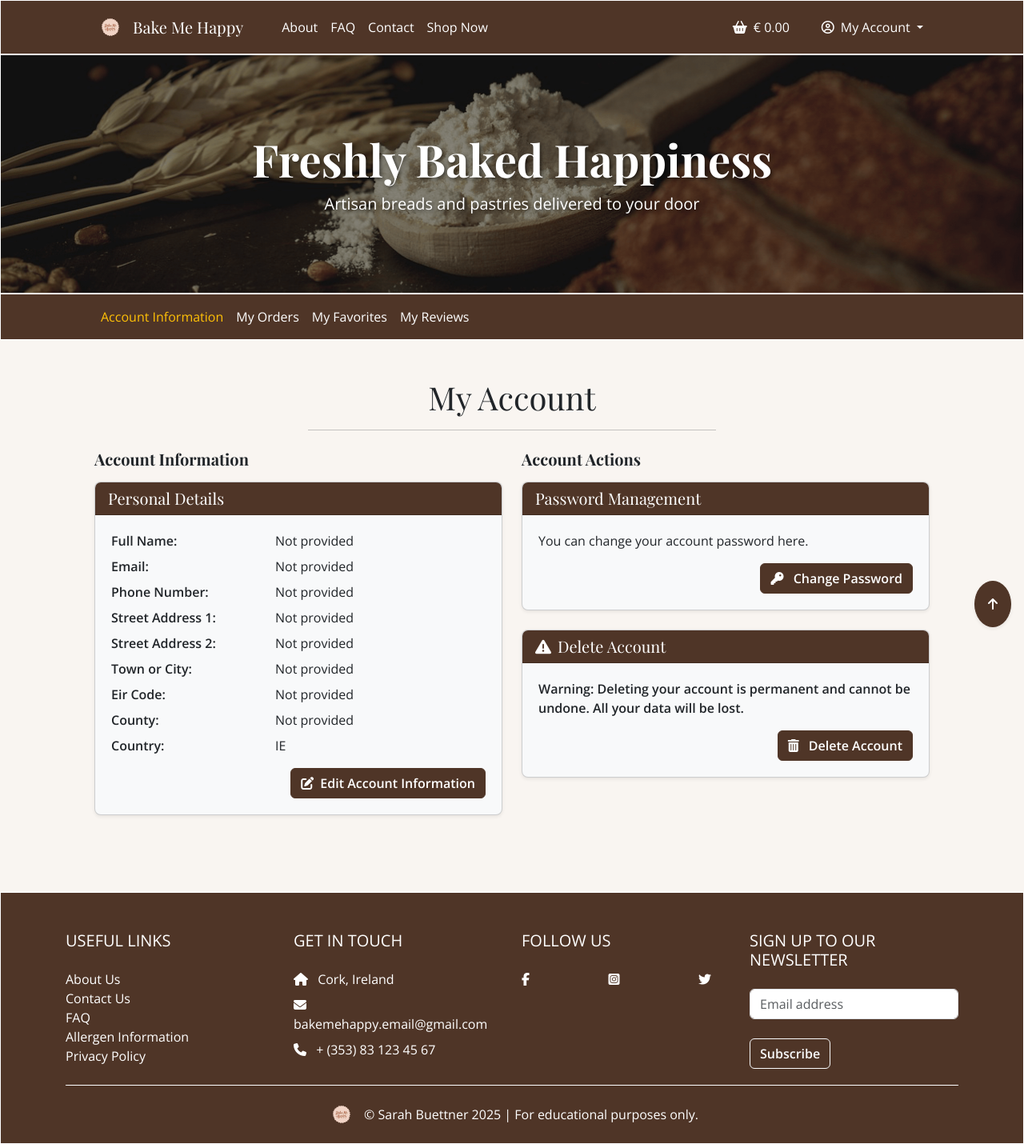
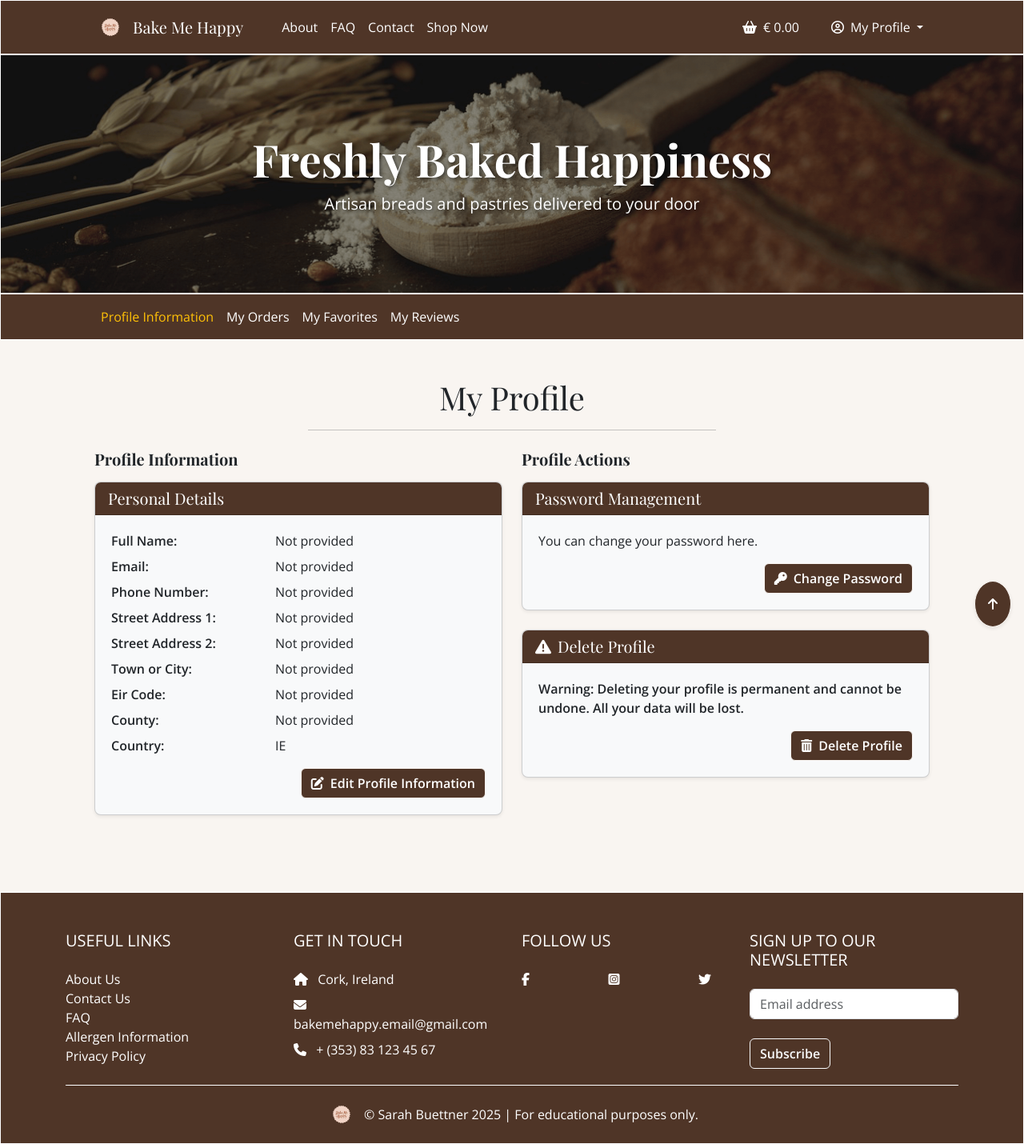
Before and after one commit to Sarah-Bue/bake-me-happy, a Django app: page /profile/ in a window 1280 px wide. Shown: the whole page at 80% size. Run offline with Django 4.2, Linux system fonts and the light colour scheme; the visitor is signed in with stand-in values (Sample User, id 1); data comes from the database, SQL or seed files in the repository; parts of the project's set-up code (start-up, migrations or seed data) failed here and were passed over; some libraries are stand-ins or nearby versions.

Commit message:
fix: update navbar styles on privacypolicy. refactor product review section. update profile / account teriminology for improved consistency

```diff
--- a/profiles/templates/profiles/includes/profile_navigation.html
+++ b/profiles/templates/profiles/includes/profile_navigation.html
@@ -8,7 +8,7 @@
         <div class="collapse navbar-collapse" id="profileNavbarContent">
             <ul class="navbar-nav me-auto mb-2 mb-lg-0">
                 <li class="nav-item">
-                    <a class="nav-link active" href="{% url 'profile' %}" aria-current="page">Account Information</a>
+                    <a class="nav-link active" href="{% url 'profile' %}" aria-current="page">Profile Information</a>
                 </li>
                 <li class="nav-item">
                     <a class="nav-link" href="{% url 'orders' %}" aria-label="View order history">My Orders</a>
--- a/profiles/templates/profiles/profile.html
+++ b/profiles/templates/profiles/profile.html
@@ -6,7 +6,7 @@
 {% endblock %}
 
 <!-- Page Title -->
-{% block extra_title %} | My Account{% endblock %}
+{% block extra_title %} | My Profile{% endblock %}
 
 <!-- Content Block -->
 {% block content %}
@@ -20,18 +20,18 @@
         <!-- Header -->
         <header class="row">
             <div class="col-12 col-md-6 offset-md-3">
-                <h1 class="display-6 text-center" id="account-title">My Account</h1>
+                <h1 class="display-6 text-center" id="profile-title">My Profile</h1>
                 <hr class="mb-4" aria-hidden="true">
             </div>
         </header>
 
         <!-- Profile Section -->
-        <section class="row" aria-labelledby="account-section-title">
+        <section class="row" aria-labelledby="profile-section-title">
             <div class="col-12 position-relative">
                 <div class="row">
-                    <!-- Account Information -->
+                    <!-- Profile Information -->
                     <div class="col-12 col-md-6">
-                        <h2 class="lead mb-3 fw-bold">Account Information</h2>
+                        <h2 class="lead mb-3 fw-bold">Profile Information</h2>
 
                         <!-- Personal Details (read-only by default) -->
                         <div class="card no-hover border-white-subtle bg-body-tertiary rounded-3 shadow" id="profile-view">
@@ -77,18 +77,18 @@
                                     <div class="col-8 col-md-7">{{ form.default_country.value|default:"IE" }}</div>
                                 </div>
 
-                                <!-- Edit Account Button -->
+                                <!-- Edit Profile Button -->
                                 <div class="row">
                                     <div class="col-12 text-end">
-                                        <button id="edit-profile-btn" class="btn btn-dark" aria-label="Edit account information">
-                                            <i class="fa-solid fa-pen-to-square me-2" aria-hidden="true"></i>Edit Account Information
+                                        <button id="edit-profile-btn" class="btn btn-dark" aria-label="Edit profile information">
+                                            <i class="fa-solid fa-pen-to-square me-2" aria-hidden="true"></i>Edit Profile Information
                                         </button>
                                     </div>
                                 </div>
                             </div>
                         </div>
 
-                        <!-- Edit Account (hidden by default) -->
+                        <!-- Edit Profile (hidden by default) -->
                         <div id="profile-edit" class="mt-3" style="display: none;">
                             <div class="card no-hover border border-white-subtle bg-body-tertiary rounded-3 shadow">
                                 <div class="card-body">
@@ -123,9 +123,9 @@
                         </div>
                     </div>
 
-                    <!-- Account Actions -->
+                    <!-- Profile Actions -->
                     <div class="col-12 col-md-6">
-                        <h2 class="lead mb-3 fw-bold">Account Actions</h2>
+                        <h2 class="lead mb-3 fw-bold">Profile Actions</h2>
 
                         <!-- Password Change Card -->
                         <div class="card no-hover mb-4 border-white-subtle bg-body-tertiary rounded-3 shadow">
@@ -133,27 +133,27 @@
                                 <h3 class="h5 mb-0">Password Management</h3>
                             </div>
                             <div class="card-body">
-                                <p>You can change your account password here.</p>
+                                <p>You can change your password here.</p>
                                 <div class="text-end">
                                     <a href="{% url 'account_change_password' %}" class="btn btn-dark" aria-label="Change password">
-                                        <i class="fa-solid fa-key me-2" aria-hidden="true"></i> Change Password
+                                        <i class="fa-solid fa-key me-2" aria-hidden="true"></i>Change Password
                                     </a>
                                 </div>
                             </div>
                         </div>
 
-                        <!-- Delete Account Card -->
+                        <!-- Delete Profile Card -->
                         <div class="card no-hover border-white-subtle bg-body-tertiary rounded-3 shadow">
                             <div class="card-header bg-dark text-white">
-                                <h3 class="h5 mb-0"><i class="fa-solid fa-exclamation-triangle me-2" aria-hidden="true"></i>Delete Account</h3>
+                                <h3 class="h5 mb-0"><i class="fa-solid fa-exclamation-triangle me-2" aria-hidden="true"></i>Delete Profile</h3>
                             </div>
                             <div class="card-body">
-                                <p class="fw-bold">Warning: Deleting your account is permanent and cannot be undone. All your data will be lost.</p>
-                                <form action="{% url 'delete_profile' %}" method="POST" aria-label="Delete account form" onsubmit="return confirm('Are you sure you want to delete your profile? This action cannot be undone.');">
+                                <p class="fw-bold">Warning: Deleting your profile is permanent and cannot be undone. All your data will be lost.</p>
+                                <form action="{% url 'delete_profile' %}" method="POST" aria-label="Delete profile form" onsubmit="return confirm('Are you sure you want to delete your profile? This action cannot be undone.');">
                                     {% csrf_token %}
                                     <div class="text-end">
-                                        <button type="submit" class="btn btn-dark" aria-label="Delete account permanently">
-                                            <i class="fa-solid fa-trash-can me-2" aria-hidden="true"></i> Delete Account
+                                        <button type="submit" class="btn btn-dark" aria-label="Delete profile permanently">
+                                            <i class="fa-solid fa-trash-can me-2" aria-hidden="true"></i>Delete Profile
                                         </button>
                                     </div>
                                 </form>
--- a/static/css/base.css
+++ b/static/css/base.css
@@ -34,7 +34,7 @@ h1, h2, h3, .card-title, .navbar-brand {
 /* ---------- Buttons ---------- */
 
 .btn-dark {
-    border-color: #4f3527 !important;
+    border-color: #F9F5F1 !important;
     background-color: #4f3527 !important;
 }
 
@@ -58,6 +58,9 @@ h1, h2, h3, .card-title, .navbar-brand {
 .btn-outline-light:hover {
     color: #4f3527 !important;
 }
+
+
+/* ---------- Navbar ---------- */
 
 .navbar-nav .nav-link {
     color: rgba(255, 255, 255, 0.85) !important;
--- a/templates/base.html
+++ b/templates/base.html
@@ -99,11 +99,11 @@
                     </li>
                 </ul>
 
-                <!-- Account Dropddown -->
-                <ul class="navbar-nav mb-2 mb-lg-0 ms-lg-4" role="menubar" aria-label="Account navigation">
+                <!-- Profile Dropddown -->
+                <ul class="navbar-nav mb-2 mb-lg-0 ms-lg-4" role="menubar" aria-label="Profile navigation">
                     <li class="nav-item dropdown" role="none">
-                        <a class="nav-link dropdown-toggle" id="navbarDropdown" href="#" data-bs-toggle="dropdown" aria-expanded="false" role="menuitem" aria-haspopup="true"aria-label="My Account dropdown menu">
-                            <i class="fa-regular fa-circle-user me-2"></i>My Account
+                        <a class="nav-link dropdown-toggle" id="navbarDropdown" href="#" data-bs-toggle="dropdown" aria-expanded="false" role="menuitem" aria-haspopup="true"aria-label="My Profile dropdown menu">
+                            <i class="fa-regular fa-circle-user me-2"></i>My Profile
                         </a>
                         <ul class="dropdown-menu" aria-labelledby="navbarDropdown">
                             {% if request.user.is_authenticated %}
@@ -111,7 +111,7 @@
                                     <li role="none"><a class="dropdown-item" href="{% url 'store_management' %}" role="menuitem" aria-label="Store management">Store Management</a></li>
                                     <li role="none"><hr class="dropdown-divider" aria-hidden="true"/></li>
                                 {% endif %}
-                                <li role="none"><a class="dropdown-item" href="{% url 'profile' %}" role="menuitem" aria-label="View your account">View Account</a></li>
+                                <li role="none"><a class="dropdown-item" href="{% url 'profile' %}" role="menuitem" aria-label="View your profile">View Profile</a></li>
                                 <li role="none"><a class="dropdown-item" href="{% url 'account_logout' %}" role="menuitem" aria-label="Sign out of your account">Sign Out</a></li>
                             {% else %}
                             <li role="none"><a class="dropdown-item" href="{% url 'account_signup' %}" role="menuitem" aria-label="Register for a new account">Register</a></li>
@@ -165,7 +165,7 @@
     <!-- Back to Top Button -->
     <!-- The Back to Top button has been adapted from Code Institute's "Boutique Ado" project -->
     <div class="btt-button position-fixed bottom-0 end-0 m-3">
-        <button class="btn btn-dark rounded-circle p-3 shadow-sm border-white" id="btn-back-to-top" type="button" aria-label="Back to top">
+        <button class="btn btn-dark rounded-circle p-3 shadow-sm" id="btn-back-to-top" type="button" aria-label="Back to top">
             <i class="fas fa-arrow-up" aria-hidden="true"></i>
         </button>
     </div>
@@ -265,6 +265,10 @@
     {% block postloadjs %}
         <!-- Toast JS -->
         <script type="text/javascript">
+            /**
+             * Toast Notification Functionality
+             * This script initializes Bootstrap toast notifications, used for displaying system messages, alerts, and notifications to users.
+             */
             document.addEventListener('DOMContentLoaded', function() {
                 var toastElList = [].slice.call(document.querySelectorAll('.toast'))
                 var toastList = toastElList.map(function(toastEl) {
@@ -276,6 +280,10 @@
 
          <!-- Back to Top Button JS -->
          <script type="text/javascript">
+            /**
+             * Back to Top Button Functionality
+             * This script adds smooth scrolling functionality to the "Back to Top" button.
+             */
             document.getElementById('btn-back-to-top').addEventListener('click', function() {
                 window.scrollTo({
                     top: 0,
```
Also changed, not shown: about/static/about/css/about.css (+9 -0 lines), home/templates/home/store_management.html (+15 -15 lines), products/templates/products/product_detail.html (+1 -59 lines), reviews/templates/reviews/includes/product_reviews.html (added, +59 -0 lines).
